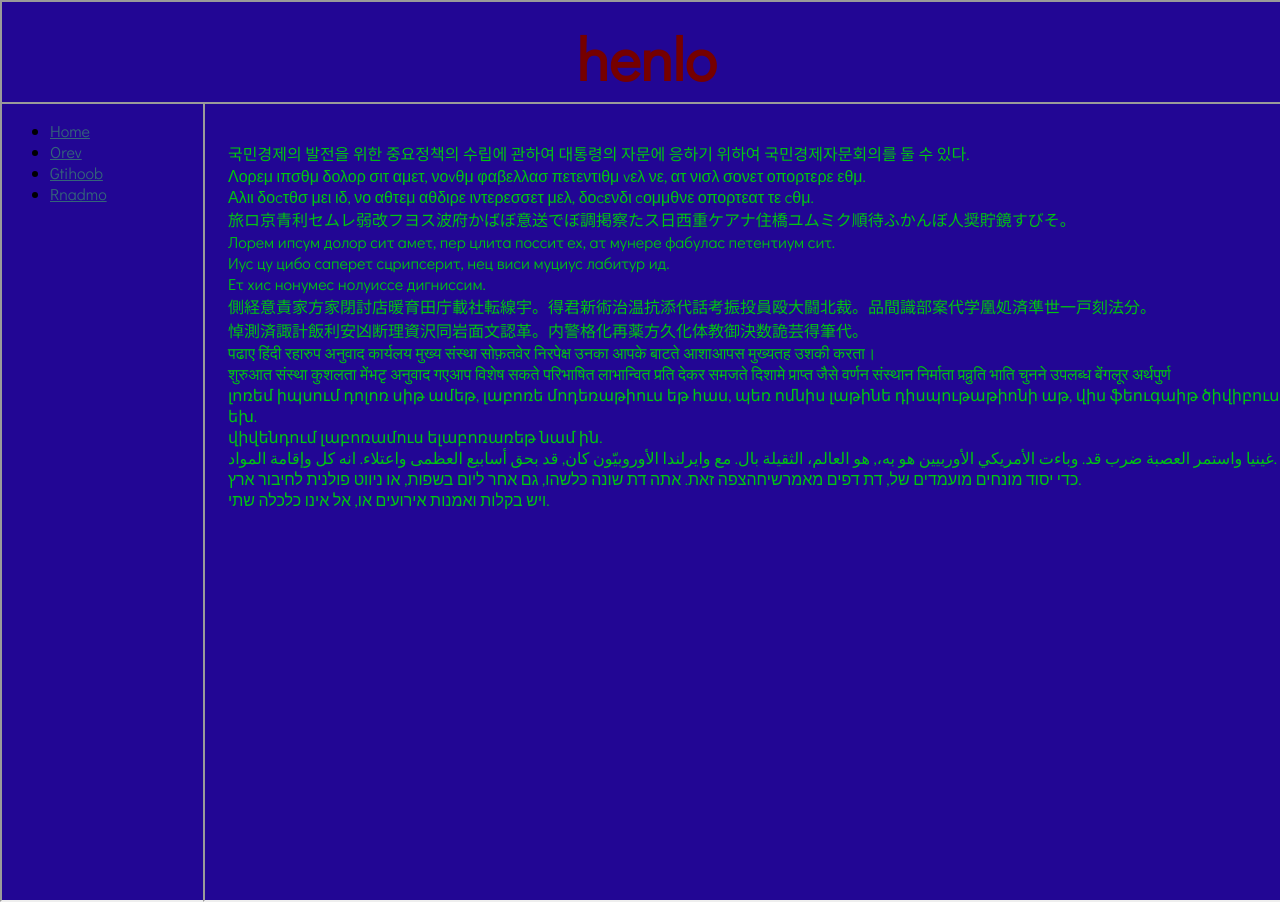
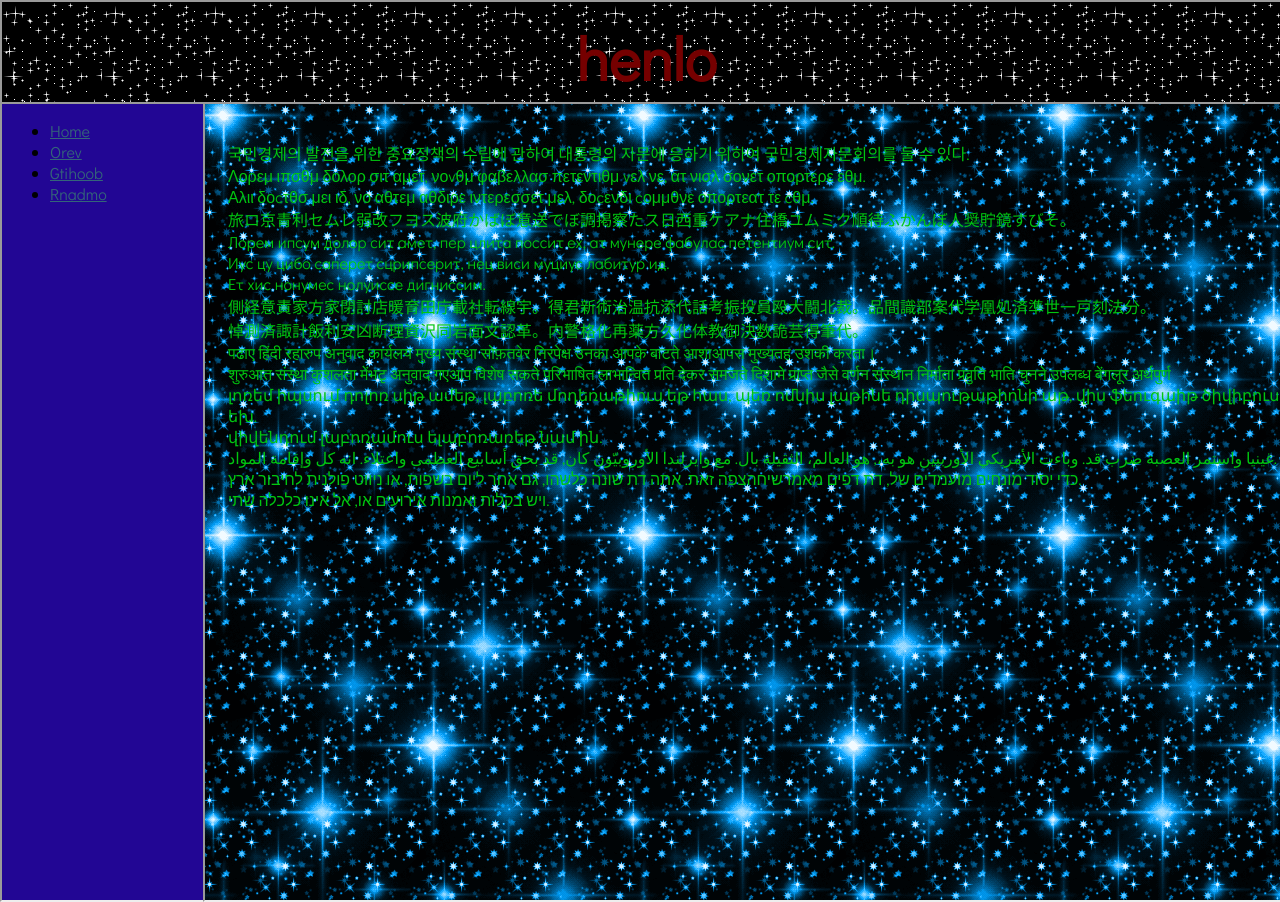
Before and after one commit to fregatvogel/fregratvogel.github.io, a plain HTML site: page index.html in a window 1280 px wide. Drawn offline with nearby package versions, Linux system fonts and the light colour scheme.

Commit message:
pls work

```diff
--- a/css/css.css
+++ b/css/css.css
@@ -10,7 +10,7 @@
     width: 101vw;
     position: absolute;
     padding-left: 0px;
-    background-image: url(img/x.gif);
+    background-image: url(../img/x.gif);
     background-repeat: repeat;
 
 }
@@ -21,7 +21,7 @@
     margin-top: 8vw;
     margin-left: 15.85vw;
     position: absolute;
-    background-image: url(img/y.gif);
+    background-image: url(../img/y.gif);
     background-repeat: repeat;
 }
 
```
